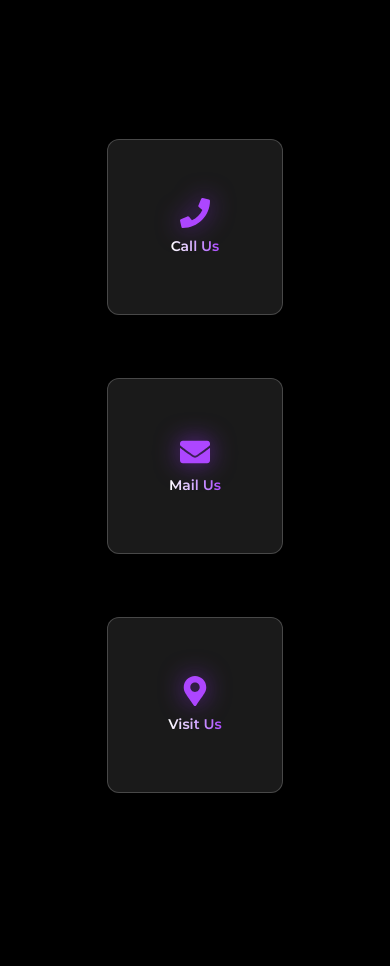
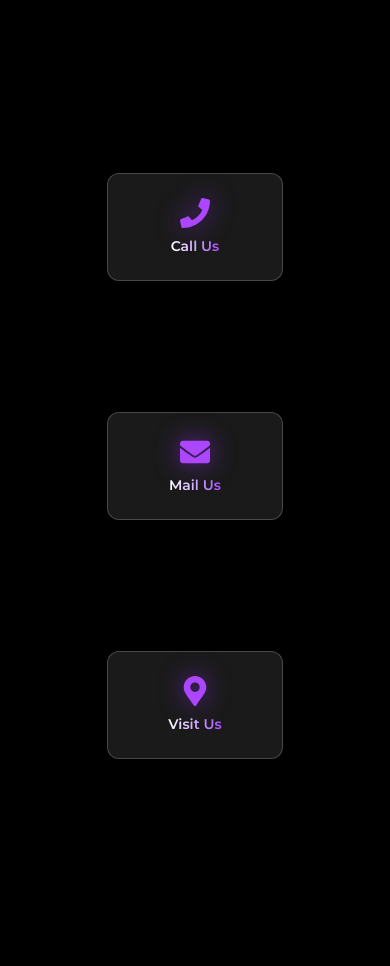
Before and after one commit to sahilkabir07/zystra, a React (Vite) app: page /contacts in a window 390 px wide. Shown: the part 1020-1986 px from the top of the page. Built offline with nearby package versions, Linux system fonts and the light colour scheme.

Commit message:
diagonal card updated

```diff
--- a/src/components/contactComponents/DiagonalCards.jsx
+++ b/src/components/contactComponents/DiagonalCards.jsx
@@ -34,7 +34,7 @@ const DiagonalCard = ({ icon, label, info, direction }) => {
     }, []);
 
     useEffect(() => {
-        if (isMobile) setHovered(false); // Reset hover when switching views
+        if (isMobile) setHovered(false);
     }, [isMobile]);
 
     return (
@@ -46,7 +46,13 @@ const DiagonalCard = ({ icon, label, info, direction }) => {
         >
             {/* Main Card */}
             <motion.div
-                className="w-44 h-44 md:w-52 md:h-52 rounded-xl bg-white/10 border border-white/20 backdrop-blur-md shadow-lg flex flex-col items-center justify-center text-white transition-all duration-300 hover:shadow-[0_0_40px_12px_rgba(138,43,226,0.4)]"
+                className={`
+          w-44 md:w-52
+          ${isMobile ? "h-auto py-6 px-4" : "h-44 md:h-52"}
+          rounded-xl bg-white/10 border border-white/20 backdrop-blur-md
+          shadow-lg flex flex-col items-center justify-center text-white
+          transition-all duration-300 hover:shadow-[0_0_40px_12px_rgba(138,43,226,0.4)]
+        `}
             >
                 <div className="text-3xl text-purple-500 drop-shadow-[0_0_12px_rgba(138,43,226,0.7)] mb-2">
                     {icon}
@@ -65,8 +71,8 @@ const DiagonalCard = ({ icon, label, info, direction }) => {
                     } z-10`}
             >
                 {hovered && (
-                    <div className="w-40 h-40 rounded-xl bg-white/10 border border-white/20 backdrop-blur-md shadow-lg flex flex-col items-center justify-center text-white text-center">
-                        <div className="text-sm font-semibold bg-gradient-to-r from-white to-purple-500 bg-clip-text text-transparent px-3">
+                    <div className="w-40 rounded-xl bg-white/10 border border-white/20 backdrop-blur-md shadow-lg flex flex-col items-center justify-center text-white text-center py-4 px-3">
+                        <div className="text-sm font-semibold bg-gradient-to-r from-white to-purple-500 bg-clip-text text-transparent">
                             {info}
                         </div>
                     </div>
```
